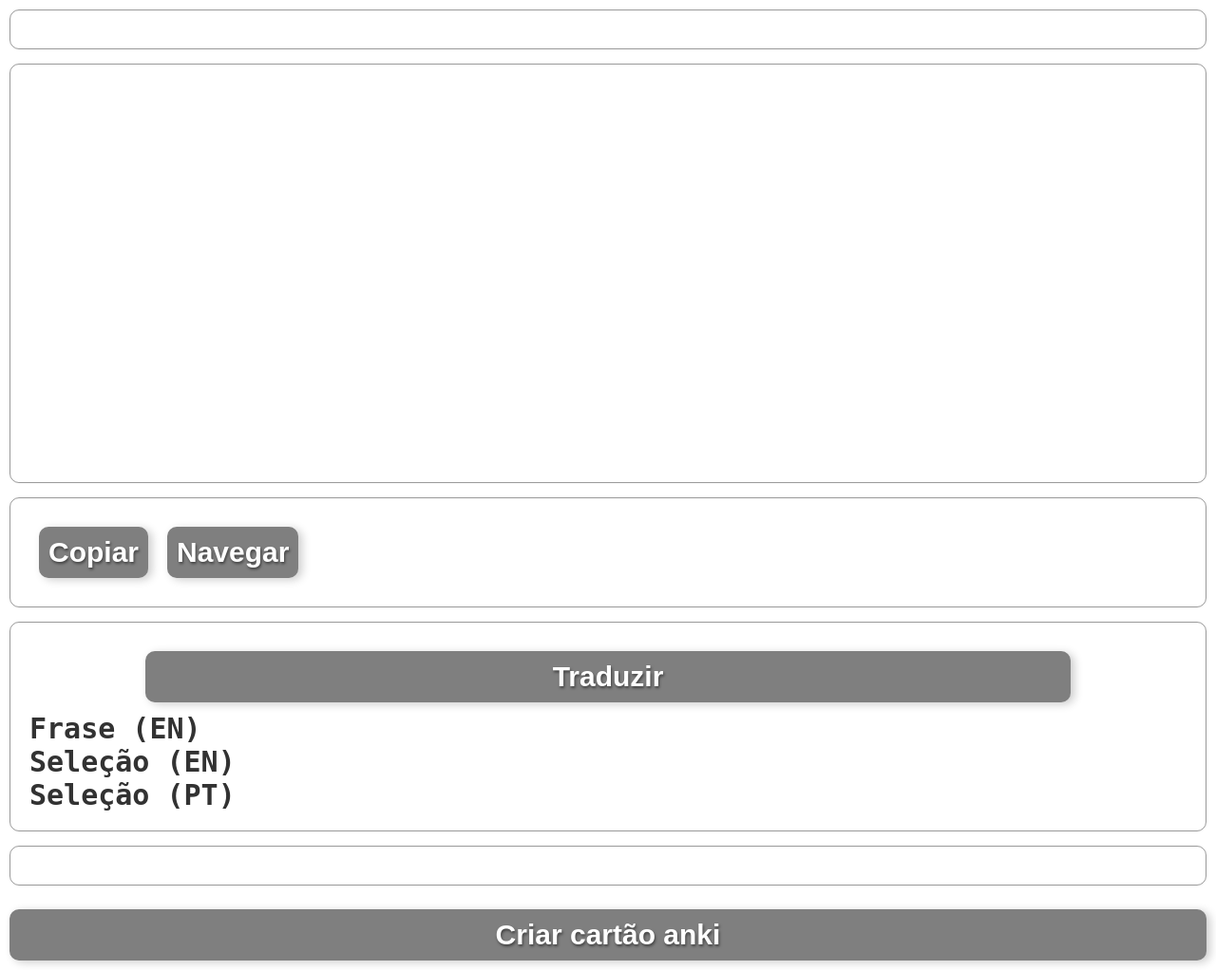
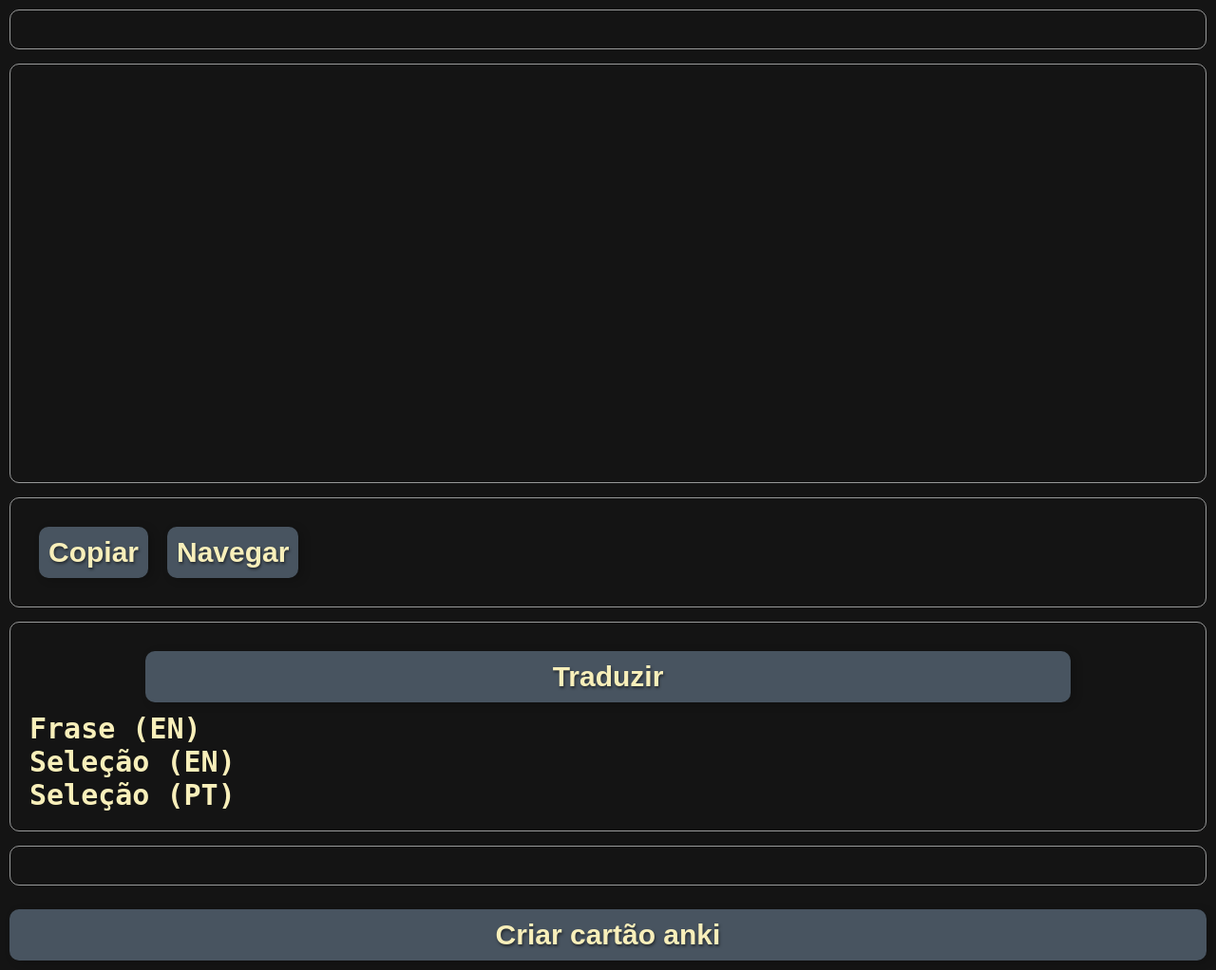
Before and after one commit to JGSVb/aprender-chines, a Flask app: template templates/main.html in a window 1280 px wide. Shown: the whole page at 95% size. Run offline with Flask 3, Linux system fonts and the light colour scheme; the template is opened without the code that fills it, so the values that code supplies are empty; parts of the project's set-up code (start-up, migrations or seed data) failed here and were passed over.

Commit message:
Add files via upload

```diff
--- a/static/styles/style.css
+++ b/static/styles/style.css
@@ -1,3 +1,40 @@
+/* TODO: trocar white, black por cores mais neutras
+ * tipo black passa pra um roxo escuro
+ * e    white passa pra um amarelo*/
+
+/* Tema claro */
+/*
+:root {
+	--mainbg: white;
+	--mainfg: rgb(50,50,50);
+	--dialogbg: white;
+	--buttonfg: white;
+	--bordercol: rgb(152, 153, 153);
+	--buttonbg: rgb(127, 127, 127);
+	--buttonactive: rgb(0,0,255);
+	--linkfg: rgb(30, 80, 160);
+	--notificationbordergood: 2px solid rgb(20, 100, 50);
+	--notificationbggood: rgb(50, 150, 70);
+	--notificationborderbad: 2px solid rgb(100, 50, 20);
+	--notificationbgbad: rgb(150, 70, 50);
+}*/
+
+/* Tema escuro */
+:root {
+	--mainbg: rgb(20,20,20);
+	--mainfg: #F8EFBA;
+	--dialogbg: rgb(50, 50, 50);
+	--buttonfg: #F8EFBA;
+	--bordercol: rgb(152, 153, 153);
+	--buttonbg: #485460;
+	--buttonactive: rgb(0,0,255);
+	--linkfg: #4bcffa;
+	--notificationbordergood: 2px solid rgb(20, 100, 50);
+	--notificationbggood: rgb(50, 150, 70);
+	--notificationborderbad: 2px solid rgb(100, 50, 20);
+	--notificationbgbad: rgb(150, 70, 50);
+}
+
 * {
 	margin: 0px;
 	padding: 0px;
@@ -7,16 +44,17 @@
 
 	font-size: 30px;
 	font-family: monospace;
-	color: rgb(50,50,50);
+	color: var(--mainfg);
 }
 
 body {
 	height: 100vh;
 	padding: 10px;
+	background-color: var(--mainbg);
 }
 
 .box {
-	border: 1px solid rgba(0,0,0,0.4);
+	border: 1px solid var(--bordercol);
 	border-radius: 10px;
 	padding: 20px;
 	margin-bottom: 15px;
@@ -39,8 +77,8 @@ body {
 
 button {
 	border-radius: 10px;
-	background-color: rgb(127,127,127);
-	color: white;
+	background-color: var(--buttonbg);
+	color: var(--buttonfg);
 	font-family: arial;
 	font-weight: bold;
 	text-shadow: 1px 2px 3px rgba(0,0,0,0.5);
@@ -81,7 +119,7 @@ button:active {
 	font-weight: normal;
 	margin-left: 10px;
 	font-size: 20px;
-	color: rgba(30, 80, 160, 1);
+	color: var(--linkfg);
 }
 
 .create-anki-card {
```
Also changed, not shown: other parts of static/styles/style.css (+13 -14 lines).
